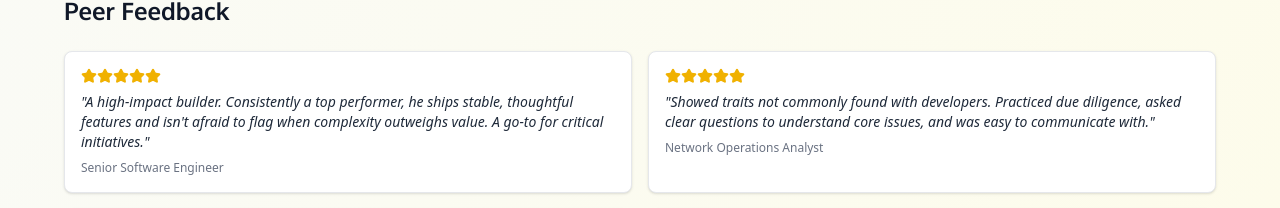
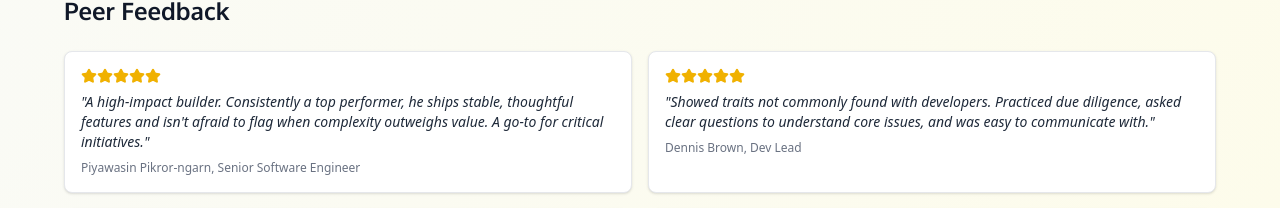
Before and after one commit to sanderbell/sanderbelldev2, a React (Vite) app: page / in a window 1280 px wide. Shown: the part 2131-2339 px from the top of the page. Built offline with nearby package versions, Linux system fonts and the light colour scheme.

Commit message:
Update testimonial context with specific names and titles for clarity

```diff
--- a/src/App.tsx
+++ b/src/App.tsx
@@ -175,12 +175,12 @@ function App() {
     {
       quote:
         "A high-impact builder. Consistently a top performer, he ships stable, thoughtful features and isn't afraid to flag when complexity outweighs value. A go-to for critical initiatives.",
-      context: 'Senior Software Engineer',
+      context: 'Piyawasin Pikror-ngarn, Senior Software Engineer',
     },
     {
       quote:
         'Showed traits not commonly found with developers. Practiced due diligence, asked clear questions to understand core issues, and was easy to communicate with.',
-      context: 'Network Operations Analyst',
+      context: 'Dennis Brown, Dev Lead',
     },
     {
       quote:
```
